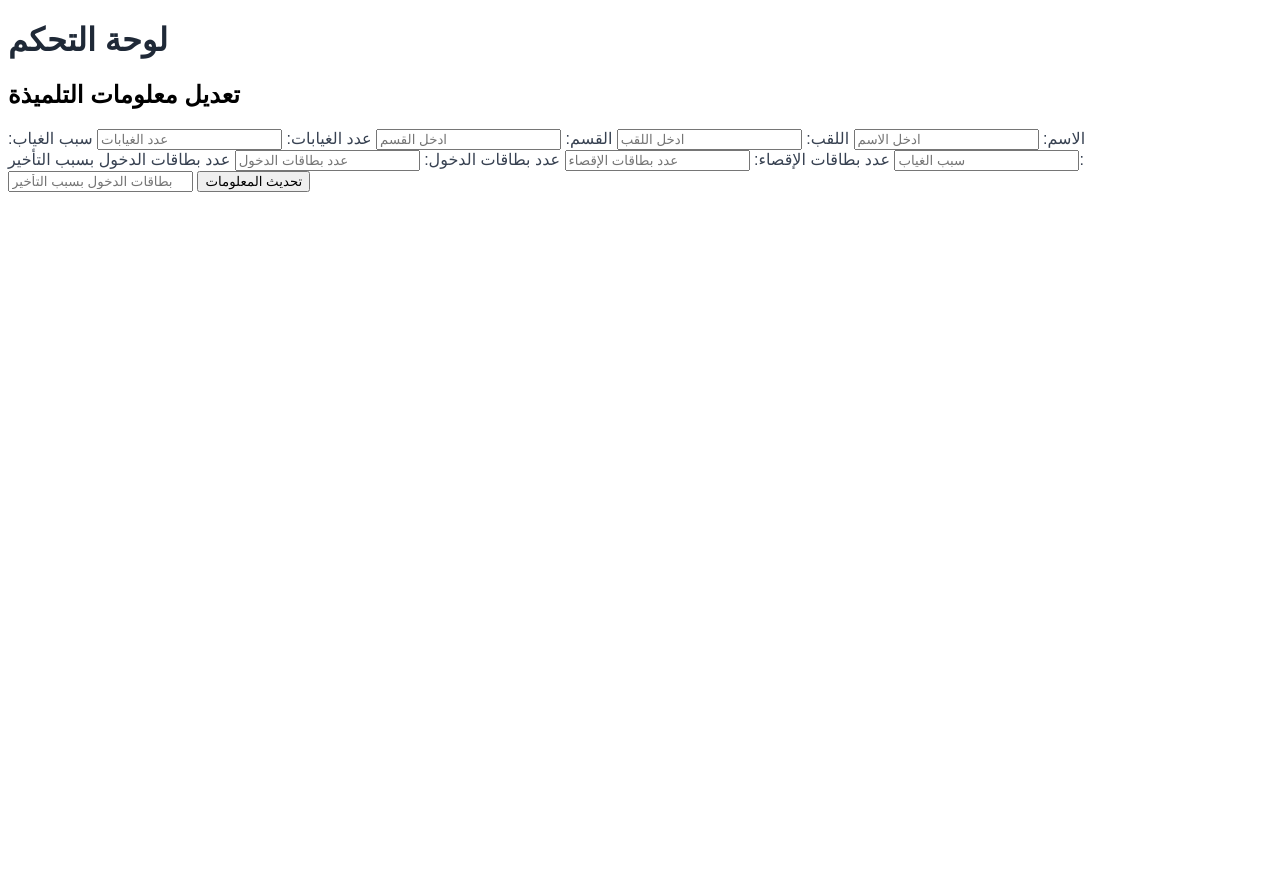
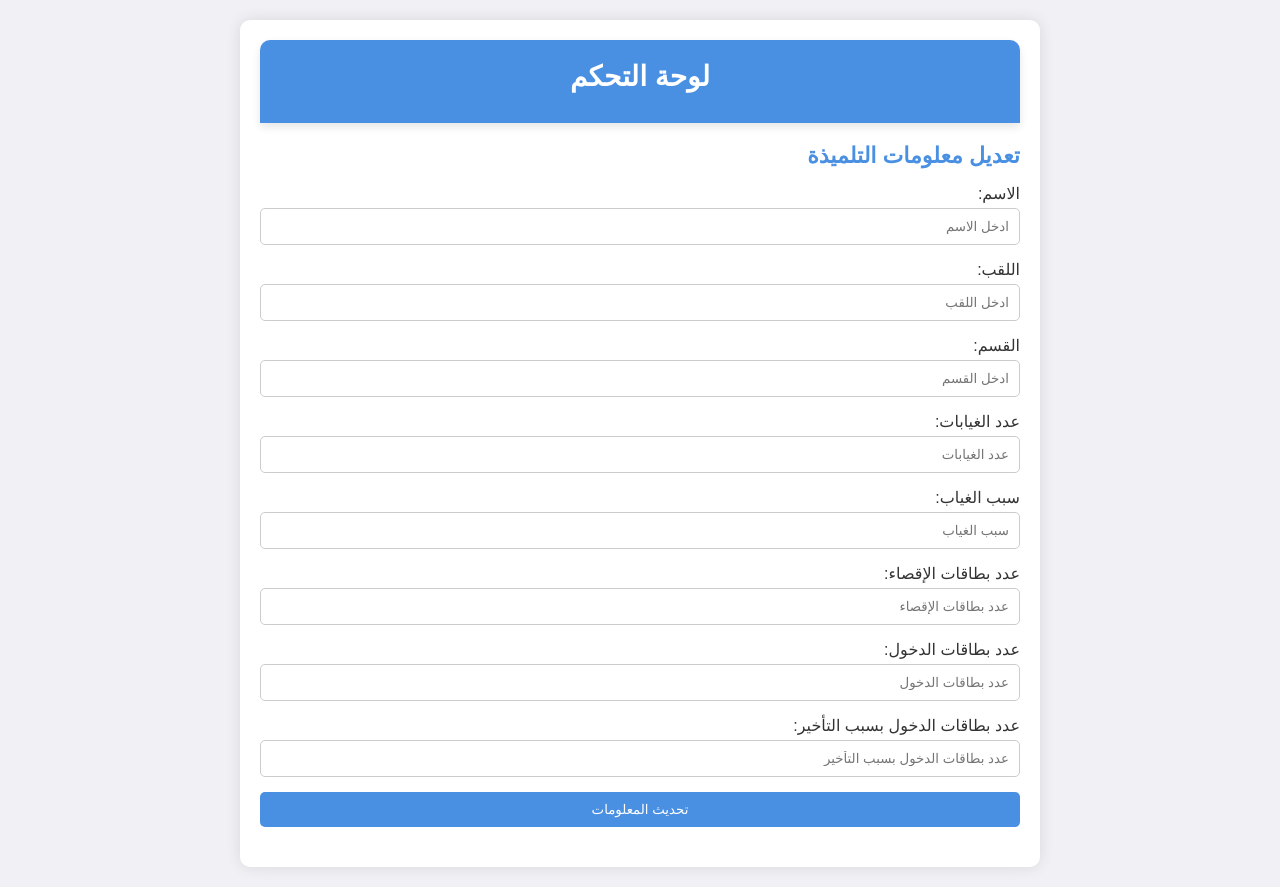
Before and after one commit to atef123-bit/Espace-des-Parents, a plain HTML site: page admin.html in a window 1280 px wide. Before the commit the page ends 800 px from the top, so only its background shows below. Drawn offline with Linux system fonts and the light colour scheme.

Commit message:
Update styles.css

```diff
--- a/styles.css
+++ b/styles.css
@@ -1,20 +1,141 @@
-/* styles.css */
-body {
-    font-family: Arial, sans-serif;
+/* إعدادات أساسية */
+* {
+    margin: 0;
+    padding: 0;
+    box-sizing: border-box;
+    font-family: 'Tajawal', sans-serif; /* خط عربي عصري */
 }
 
-h1 {
-    color: #1f2937; /* Gray 800 */
+body {
+    background-color: #f0f0f5; /* خلفية خفيفة */
+    color: #333;
+    direction: rtl; /* الكتابة من اليمين لليسار */
+    padding: 20px;
+    transition: background-color 0.3s ease; /* انتقال سلس عند تغيير الخلفية */
 }
 
-label {
-    color: #374151; /* Gray 700 */
+.container {
+    width: 90%;
+    max-width: 800px;
+    margin: 0 auto;
+    background-color: #fff;
+    padding: 20px;
+    border-radius: 10px;
+    box-shadow: 0 0 15px rgba(0, 0, 0, 0.1);
+    transition: transform 0.2s ease; /* انتقال سلس عند التفاعل */
 }
 
-button {
-    transition: background-color 0.3s;
+.container:hover {
+    transform: translateY(-5px); /* رفع خفيف عند التمرير */
 }
 
-button:hover {
-    background-color: #3b82f6; /* Blue 500 */
+/* تنسيق الهيدر */
+header {
+    background-color: #4a90e2;
+    color: #fff;
+    padding: 20px;
+    text-align: center;
+    border-radius: 10px 10px 0 0;
+    box-shadow: 0 4px 8px rgba(0, 0, 0, 0.1);
 }
+
+header h1 {
+    font-size: 28px;
+    margin-bottom: 10px;
+    transition: color 0.3s ease; /* انتقال سلس عند تغيير اللون */
+}
+
+header h1:hover {
+    color: #fff; /* تغيير اللون عند التمرير */
+}
+
+header p {
+    font-size: 16px;
+}
+
+.header-image {
+    max-width: 100%;
+    height: auto;
+    border-radius: 10px;
+}
+
+/* الأقسام */
+section {
+    margin-bottom: 20px;
+}
+
+section h2 {
+    font-size: 22px;
+    margin-bottom: 15px;
+    color: #4a90e2;
+}
+
+section ul {
+    list-style: none;
+    padding-left: 20px;
+}
+
+section ul li {
+    margin-bottom: 10px;
+    font-size: 18px;
+}
+
+/* أيقونات */
+i {
+    margin-left: 10px;
+    color: #4a90e2;
+}
+
+/* تنسيق البطاقة */
+.card-info ul, .attendance-info ul, .student-info ul {
+    padding: 15px;
+    background-color: #f9f9f9;
+    border-radius: 10px;
+    border: 1px solid #ddd;
+    transition: background-color 0.3s ease; /* انتقال سلس عند التفاعل */
+}
+
+.card-info ul:hover, .attendance-info ul:hover, .student-info ul:hover {
+    background-color: #e7f3ff; /* تغيير اللون عند التمرير */
+}
+
+/* تنسيق لوحة التحكم */
+.control-section {
+    margin-top: 20px;
+}
+
+.control-section form {
+    display: flex;
+    flex-direction: column;
+}
+
+.control-section label {
+    margin-bottom: 5px;
+}
+
+.control-section input {
+    padding: 10px;
+    margin-bottom: 15px;
+    border: 1px solid #ccc;
+    border-radius: 5px;
+    transition: border-color 0.3s ease; /* انتقال سلس عند التركيز */
+}
+
+.control-section input:focus {
+    border-color: #4a90e2; /* تغيير لون الحدود عند التركيز */
+    outline: none; /* إزالة تأثير التركيز الافتراضي */
+}
+
+.control-section button {
+    padding: 10px;
+    background-color: #4a90e2;
+    color: #fff;
+    border: none;
+    border-radius: 5px;
+    cursor: pointer;
+    transition: background-color 0.3s ease; /* انتقال سلس عند التفاعل */
+}
+
+.control-section button:hover {
+    background-color: #357ab8; /* تغيير اللون عند التمرير */
+}
```
